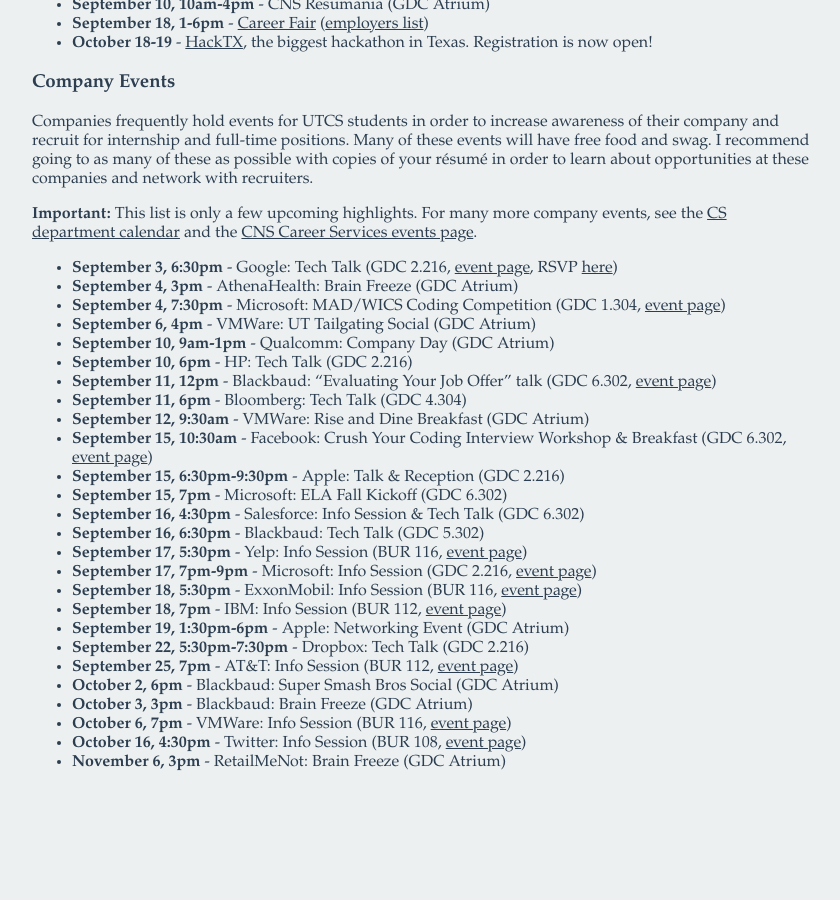
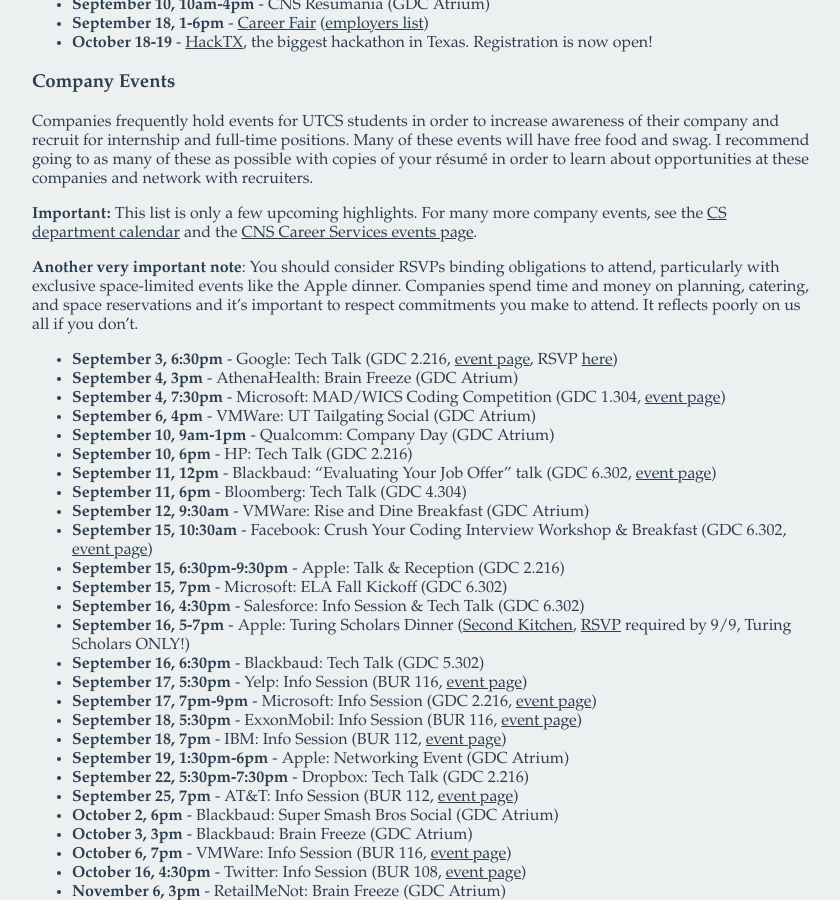
Before and after one commit to mattbroussard/mattbroussard.github.io, a Jekyll site: the page built from teaching/fall2014/pod/index.md, in a window 1280 px wide and 900 px high, scrolled down 1350 px. Shown: the whole window, without its empty margins (218-1058 px from the left). Built offline with Jekyll 4.4.1, drawn with Linux system fonts in a browser that asks for light colours; nearby versions of some CDN libraries; comment, search, counter and statistics services are not loaded; before the commit the page ends 2158 px from its top, so only the background shows below that.

Commit message:
add Apple dinner, RSVP warning

```diff
--- a/teaching/fall2014/pod/index.md
+++ b/teaching/fall2014/pod/index.md
@@ -89,6 +89,8 @@
 
 **Important:** This list is only a few upcoming highlights. For many more company events, see the [CS department calendar](http://www.cs.utexas.edu/calendar/) and the [CNS Career Services events page](https://www.facebook.com/cnscareers/events).
 
+**Another very important note**: You should consider RSVPs binding obligations to attend, particularly with exclusive space-limited events like the Apple dinner. Companies spend time and money on planning, catering, and space reservations and it's important to respect commitments you make to attend. It reflects poorly on us all if you don't.
+
 - **September 3, 6:30pm** - Google: Tech Talk (GDC 2.216, [event page](https://www.facebook.com/events/1520578448172154/), RSVP [here](http://goo.gl/NAtKhM))
 - **September 4, 3pm** - AthenaHealth: Brain Freeze (GDC Atrium)
 - **September 4, 7:30pm** - Microsoft: MAD/WICS Coding Competition (GDC 1.304, [event page](https://www.facebook.com/events/1492135614366790/))
@@ -102,6 +104,7 @@
 - **September 15, 6:30pm-9:30pm** - Apple: Talk & Reception (GDC 2.216)
 - **September 15, 7pm** - Microsoft: ELA Fall Kickoff (GDC 6.302)
 - **September 16, 4:30pm** - Salesforce: Info Session & Tech Talk (GDC 6.302)
+- **September 16, 5-7pm** - Apple: Turing Scholars Dinner ([Second Kitchen](http://congressaustin.com/second/), [RSVP](https://docs.google.com/forms/d/1UPVwz7FLbWx9QF3jykI4yNwpFH0SFuIInHAaiGO7fko/viewform) required by 9/9, Turing Scholars ONLY!)
 - **September 16, 6:30pm** - Blackbaud: Tech Talk (GDC 5.302)
 - **September 17, 5:30pm** - Yelp: Info Session (BUR 116, [event page](https://www.facebook.com/events/699242440124992/))
 - **September 17, 7pm-9pm** - Microsoft: Info Session (GDC 2.216, [event page](http://www.cs.utexas.edu/events/53130))
```
